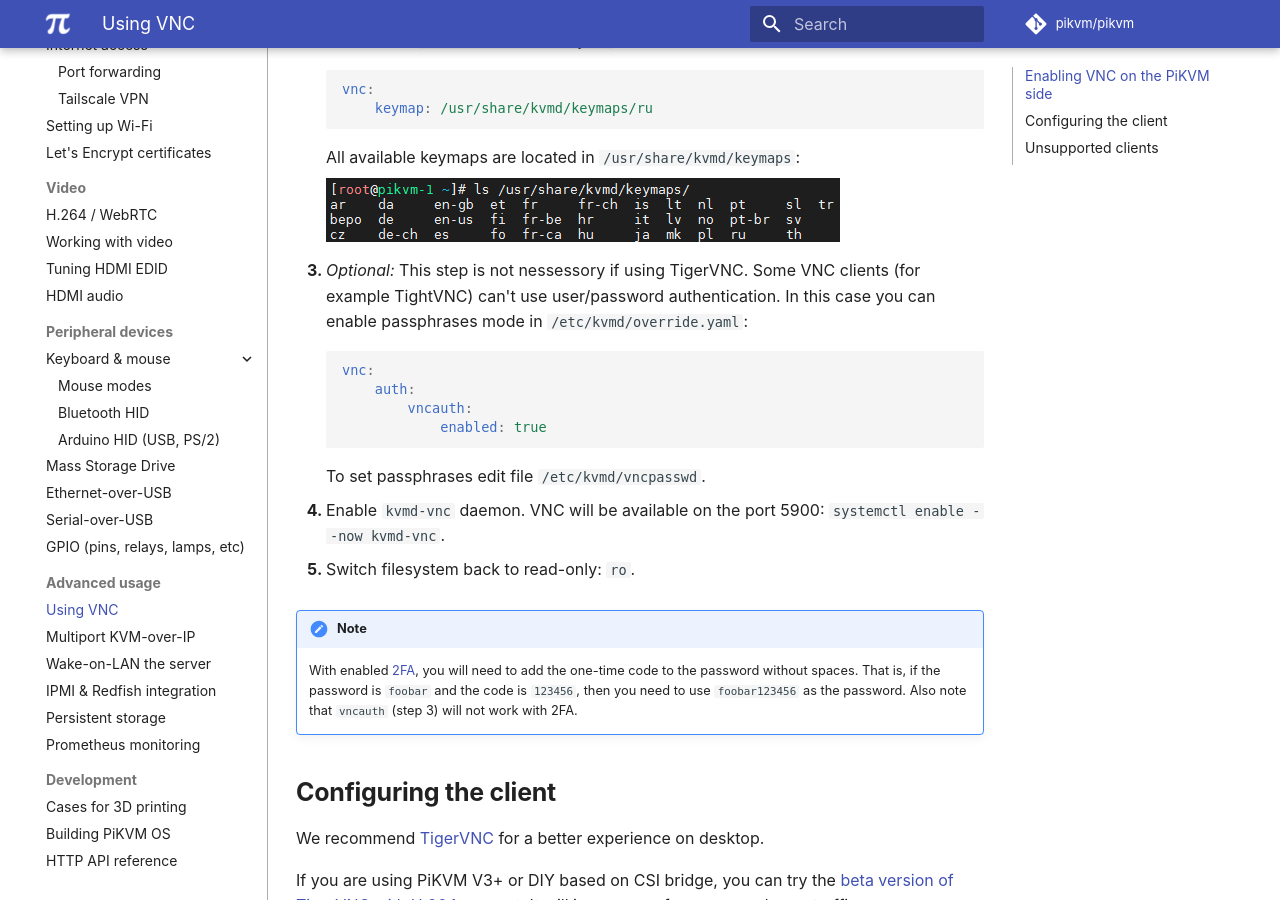
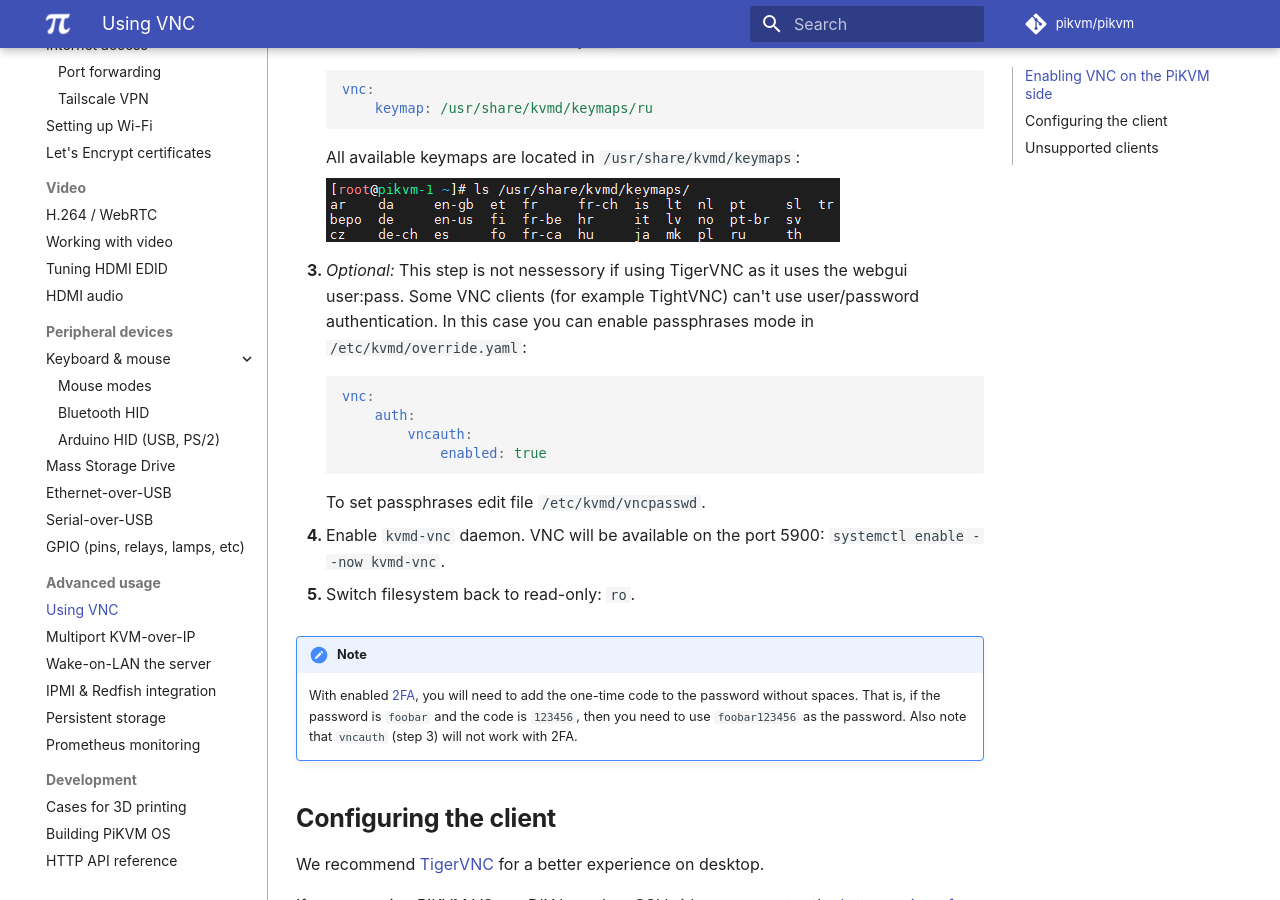
Before and after one commit to pikvm/pikvm, an MkDocs documentation site: the page built from docs/vnc.md, in a window 1280 px wide and 900 px high, scrolled down 736 px. Built offline with MkDocs 1.6.1 and Material for MkDocs 9.7.7, drawn with Linux system fonts in a browser that asks for light colours; some web fonts are replaced; comment, search, counter and statistics services are not loaded.

Commit message:
Update vnc.md (#928)
Added verbiage for clarity.

````diff
--- a/docs/vnc.md
+++ b/docs/vnc.md
@@ -27,7 +27,7 @@ As an alternative to the web interface, you can use VNC with various desktop cli
 
     <img src="keymaps.png" />
 
-3. *Optional:* This step is not nessessory if using TigerVNC. Some VNC clients (for example TightVNC) can't use user/password authentication. In this case you can enable passphrases mode in `/etc/kvmd/override.yaml`:
+3. *Optional:* This step is not nessessory if using TigerVNC as it uses the webgui user:pass. Some VNC clients (for example TightVNC) can't use user/password authentication. In this case you can enable passphrases mode in `/etc/kvmd/override.yaml`:
 
     ```yaml
     vnc:
````
